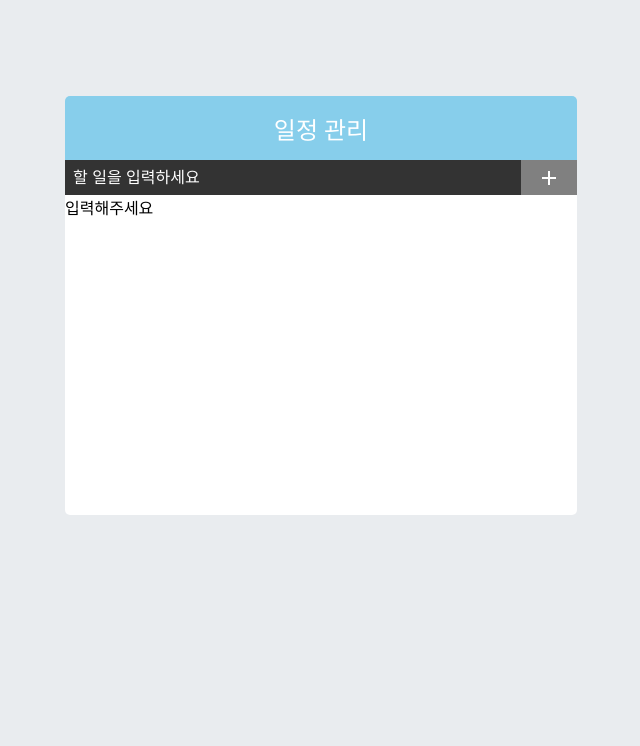
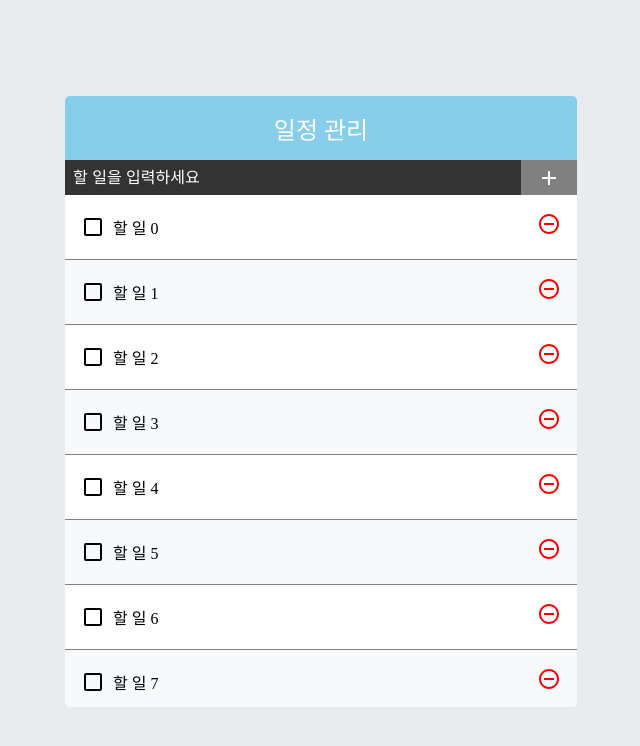
Before and after one commit to gusdas/React-Study, a React (Create React App) app in the folder practice2/todo/: page / in a window 1280 px wide. Shown: the top 746 px of the page, without its empty margins (319-959 px from the left). Built offline with nearby package versions, Linux system fonts and the light colour scheme.

Commit message:
컴포넌트 성능최적화

```diff
--- a/practice2/todo/src/App.js
+++ b/practice2/todo/src/App.js
@@ -3,20 +3,21 @@ import TodoInsert from './TodoInsert';
 import TodoTemplate from './TodoTemplate';
 import TodoList from './TodoList';
 
+const createBulkTodos = () => {
+  const array = [];
+  for (let i = 0; i < 2500; i++) {
+    array.push({ id: i, text: `할 일 ${i}`, checked: false });
+  }
+  return array;
+};
 // import Test from './test';
 function App() {
-  const [todos, setTodos] = useState([
-    {
-      text: '',
-      checked: false,
-      id: 0,
-    },
-  ]);
-  const nextId = useRef(1);
+  const [todos, setTodos] = useState(createBulkTodos);
+  const nextId = useRef(2501);
   const onInsert = useCallback(
     (text) => {
       const todo = [{ text, checked: false, id: nextId.current }];
-      setTodos(todos.concat(todo));
+      setTodos((todos) => todos.concat(todo));
       nextId.current += 1;
     },
     [todos]
@@ -32,7 +33,6 @@ function App() {
         todo.id === id ? { ...todo, checked: !todo.checked } : todo
       )
     );
-    console.log(id);
   }, []);
   return (
     <div>
--- a/practice2/todo/src/TodoInsert.scss
+++ b/practice2/todo/src/TodoInsert.scss
@@ -9,7 +9,9 @@
     line-height: 1.2rem;
     padding: 0.5rem;
     border: none;
-
+    &:focus {
+      outline: none;
+    }
     &::placeholder {
       color: white;
     }
--- a/practice2/todo/src/TodoList.js
+++ b/practice2/todo/src/TodoList.js
@@ -2,25 +2,16 @@ import './TodoList.scss';
 import TodoListItem from './TodoListItem';
 
 const TodoList = ({ todos, onDelete, onToggle }) => {
-  console.log({ todos });
   return (
     <div className="TodoList">
-      {todos.length === 1 ? (
-        <div>입력해주세요</div>
-      ) : (
-        todos.map((todo) =>
-          todo.id !== 0 ? (
+      {todos.map((todo) => (
         <TodoListItem
           todo={todo}
           onDelete={onDelete}
           key={todo.id}
           onToggle={onToggle}
         />
-          ) : (
-            <></>
-          )
-        )
-      )}
+      ))}
     </div>
   );
 };
--- a/practice2/todo/src/TodoListItem.scss
+++ b/practice2/todo/src/TodoListItem.scss
@@ -5,7 +5,7 @@
   padding-bottom: 1rem;
 
   align-items: center;
-  &:nth-child(odd) {
+  &:nth-child(even) {
     background: #f8f9fa;
   }
   .checkbox {
```
Lines whose indentation alone changed are shown as unchanged.
